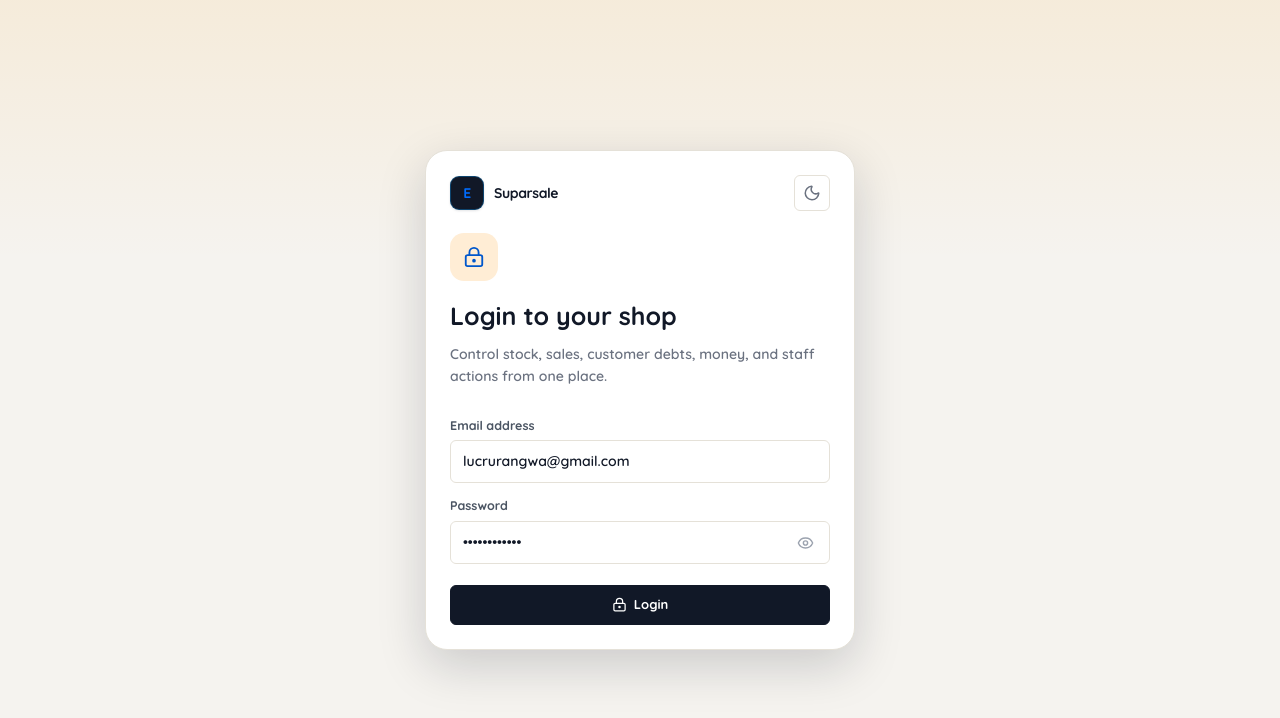
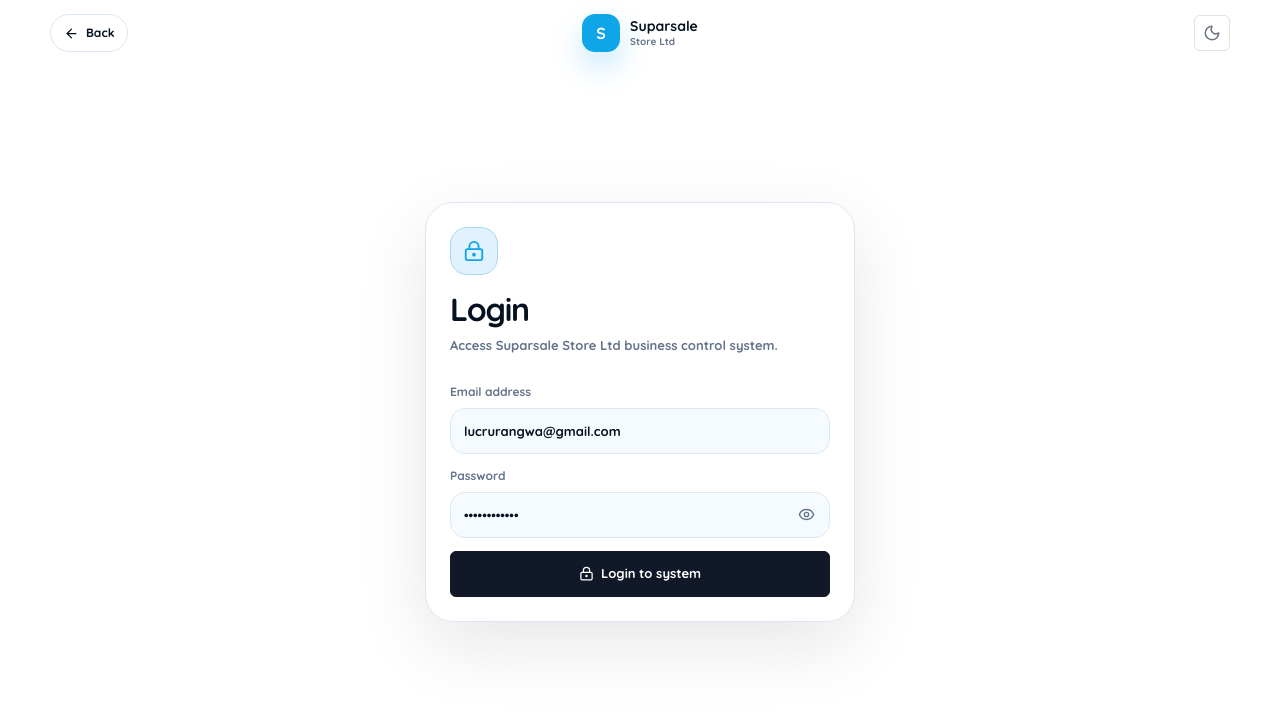
Before and after one commit to rurangwaluc/Suparsale, a Next.js app in the folder apps/web/: page /login in a window 1280 px wide. Shown: the top 718 px of the page. Built offline with nearby package versions, Linux system fonts and the light colour scheme; no server answers.

Commit message:
Simplify Suparsale login page

```diff
--- /dev/null
+++ b/apps/web/src/app/login/page.module.css
@@ -0,0 +1,293 @@
+.page {
+  --sky: #0ea5e9;
+  --sky-dark: #0284c7;
+  --sky-soft: #e0f2fe;
+  --bg: #ffffff;
+  --soft: #f6fbff;
+  --card: #ffffff;
+  --ink: #06121f;
+  --muted: #64748b;
+  --line: #dbe7f2;
+  --red: #dc2626;
+  --red-soft: #fef2f2;
+  --shadow: 0 24px 70px rgba(15, 23, 42, 0.1);
+
+  min-height: 100vh;
+  width: 100%;
+  background: var(--bg);
+  color: var(--ink);
+  overflow-x: hidden;
+}
+
+:global([data-theme="dark"]) .page {
+  --bg: #06111f;
+  --soft: #0b1d31;
+  --card: #102235;
+  --ink: #f8fafc;
+  --muted: #a8b5c7;
+  --line: rgba(148, 163, 184, 0.18);
+  --sky-soft: rgba(14, 165, 233, 0.14);
+  --red-soft: rgba(220, 38, 38, 0.13);
+  --shadow: 0 28px 82px rgba(0, 0, 0, 0.32);
+}
+
+.header {
+  width: min(100% - 32px, 1180px);
+  min-height: 66px;
+  margin-inline: auto;
+  display: grid;
+  grid-template-columns: 1fr auto 1fr;
+  gap: 12px;
+  align-items: center;
+}
+
+.backLink {
+  justify-self: start;
+  min-height: 38px;
+  display: inline-flex;
+  align-items: center;
+  gap: 7px;
+  border: 1px solid var(--line);
+  border-radius: 999px;
+  background: var(--card);
+  color: var(--ink);
+  padding: 0 13px;
+  text-decoration: none;
+  font-size: 12px;
+  font-weight: 950;
+}
+
+.brand {
+  min-width: 0;
+  display: inline-flex;
+  align-items: center;
+  gap: 10px;
+  color: var(--ink);
+  text-decoration: none;
+}
+
+.brandMark {
+  width: 38px;
+  height: 38px;
+  flex: 0 0 auto;
+  display: grid;
+  place-items: center;
+  border-radius: 13px;
+  background: var(--sky);
+  color: #fff;
+  font-size: 16px;
+  font-weight: 950;
+  box-shadow: 0 14px 30px rgba(14, 165, 233, 0.24);
+}
+
+.brand strong,
+.brand small {
+  display: block;
+  line-height: 1.05;
+}
+
+.brand strong {
+  color: var(--ink);
+  font-size: 14px;
+  font-weight: 950;
+}
+
+.brand small {
+  margin-top: 3px;
+  color: var(--muted);
+  font-size: 10px;
+  font-weight: 850;
+}
+
+.header > :last-child {
+  justify-self: end;
+}
+
+.loginWrap {
+  width: min(100% - 32px, 1180px);
+  min-height: calc(100vh - 84px);
+  margin-inline: auto;
+  display: grid;
+  place-items: center;
+  padding: 18px 0 42px;
+}
+
+.loginCard {
+  width: min(100%, 430px);
+  border: 1px solid var(--line);
+  border-radius: 28px;
+  background: var(--card);
+  box-shadow: var(--shadow);
+  overflow: hidden;
+}
+
+.cardHeader {
+  padding: 24px 24px 12px;
+}
+
+.iconBox {
+  width: 48px;
+  height: 48px;
+  display: grid;
+  place-items: center;
+  border-radius: 17px;
+  background: var(--sky-soft);
+  color: var(--sky);
+  border: 1px solid color-mix(in srgb, var(--sky) 24%, var(--line));
+}
+
+.cardHeader h1 {
+  margin: 18px 0 0;
+  color: var(--ink);
+  font-size: 32px;
+  line-height: 1.05;
+  letter-spacing: -1.2px;
+  font-weight: 950;
+}
+
+.cardHeader p {
+  margin: 8px 0 0;
+  color: var(--muted);
+  font-size: 13px;
+  line-height: 1.55;
+  font-weight: 750;
+}
+
+.form {
+  padding: 16px 24px 24px;
+  display: grid;
+  gap: 13px;
+}
+
+.form :global(.async-button),
+.form :global(button[type="submit"]) {
+  width: 100%;
+  min-height: 46px;
+}
+
+.formGroup {
+  min-width: 0;
+  display: grid;
+  gap: 7px;
+}
+
+.formGroup span {
+  color: var(--muted);
+  font-size: 12px;
+  font-weight: 950;
+}
+
+.formGroup input {
+  width: 100%;
+  min-width: 0;
+  height: 46px;
+  border: 1px solid var(--line);
+  border-radius: 15px;
+  background: var(--soft);
+  color: var(--ink);
+  outline: none;
+  padding: 0 13px;
+  font-size: 13px;
+  font-weight: 800;
+}
+
+.formGroup input:focus {
+  border-color: var(--sky);
+  background: var(--card);
+  box-shadow: 0 0 0 4px rgba(14, 165, 233, 0.13);
+}
+
+.passwordField {
+  position: relative;
+}
+
+.passwordField input {
+  padding-right: 46px;
+}
+
+.passwordToggle {
+  position: absolute;
+  right: 8px;
+  top: 50%;
+  width: 32px;
+  height: 32px;
+  transform: translateY(-50%);
+  display: grid;
+  place-items: center;
+  border: 0;
+  border-radius: 12px;
+  background: transparent;
+  color: var(--muted);
+  cursor: pointer;
+}
+
+.passwordToggle:hover {
+  background: var(--sky-soft);
+  color: var(--sky);
+}
+
+.errorBox {
+  min-width: 0;
+  border: 1px solid rgba(220, 38, 38, 0.24);
+  border-radius: 16px;
+  background: var(--red-soft);
+  color: var(--red);
+  padding: 12px;
+  font-size: 12px;
+  font-weight: 850;
+  line-height: 1.4;
+}
+
+@media (min-width: 520px) {
+  .header,
+  .loginWrap {
+    width: min(100% - 48px, 1180px);
+  }
+}
+
+@media (min-width: 1100px) {
+  .header,
+  .loginWrap {
+    width: min(100% - 80px, 1180px);
+  }
+}
+
+@media (max-width: 380px) {
+  .header,
+  .loginWrap {
+    width: min(100% - 24px, 1180px);
+  }
+
+  .backLink {
+    width: 36px;
+    padding: 0;
+    justify-content: center;
+  }
+
+  .backLink span {
+    display: none;
+  }
+
+  .brandMark {
+    width: 34px;
+    height: 34px;
+  }
+
+  .brand strong {
+    font-size: 12.5px;
+  }
+
+  .loginCard {
+    border-radius: 24px;
+  }
+
+  .cardHeader,
+  .form {
+    padding-left: 18px;
+    padding-right: 18px;
+  }
+
+  .cardHeader h1 {
+    font-size: 29px;
+  }
+}
--- a/apps/web/src/app/login/page.tsx
+++ b/apps/web/src/app/login/page.tsx
@@ -1,11 +1,12 @@
 "use client";
 
-import { Eye, EyeOff, LockKeyhole } from "lucide-react";
+import { ArrowLeft, Eye, EyeOff, LockKeyhole } from "lucide-react";
 import { FormEvent, useState } from "react";
 import { loginUser, saveToken } from "@/lib/auth";
 
 import { AsyncButton } from "@/components/ui/AsyncButton";
 import { ThemeToggle } from "@/components/ui/ThemeToggle";
+import styles from "./page.module.css";
 import { useRouter } from "next/navigation";
 
 export default function LoginPage() {
@@ -23,7 +24,7 @@ export default function LoginPage() {
     setLoading(true);
 
     try {
-      const result = await loginUser(email, password);
+      const result = await loginUser(email.trim(), password);
       saveToken(result.token);
       router.replace("/dashboard");
     } catch (err) {
@@ -34,77 +35,81 @@ export default function LoginPage() {
   }
 
   return (
-    <main className="auth-page">
-      <div className="auth-card premium-auth-card">
-        <div className="auth-card-header">
-          <div className="auth-top-row">
-            <a className="brand" href="/">
-              <span className="brand-icon">E</span>
-              <span>Suparsale</span>
+    <main className={styles.page}>
+      <header className={styles.header}>
+        <a className={styles.backLink} href="/">
+          <ArrowLeft size={15} />
+          <span>Back</span>
         </a>
+
+        <a className={styles.brand} href="/">
+          <span className={styles.brandMark}>S</span>
+          <span>
+            <strong>Suparsale</strong>
+            <small>Store Ltd</small>
+          </span>
+        </a>
+
         <ThemeToggle />
-          </div>
+      </header>
 
-          <div className="auth-icon-box">
+      <section className={styles.loginWrap}>
+        <div className={styles.loginCard}>
+          <div className={styles.cardHeader}>
+            <div className={styles.iconBox}>
               <LockKeyhole size={22} />
             </div>
 
-          <h1 className="auth-title">Login to your shop</h1>
-          <p className="auth-subtitle">
-            Control stock, sales, customer debts, money, and staff actions from
-            one place.
-          </p>
+            <h1>Login</h1>
+            <p>Access Suparsale Store Ltd business control system.</p>
           </div>
 
-        <form className="auth-form" onSubmit={handleSubmit}>
-          {error ? <div className="form-error">{error}</div> : null}
+          <form className={styles.form} onSubmit={handleSubmit}>
+            {error ? <div className={styles.errorBox}>{error}</div> : null}
 
-          <div className="form-group">
-            <label className="form-label">Email address</label>
+            <label className={styles.formGroup}>
+              <span>Email address</span>
               <input
-              className="form-input"
                 type="email"
                 value={email}
                 onChange={(event) => setEmail(event.target.value)}
-              placeholder="owner@example.com"
+                placeholder="Enter your email"
+                autoComplete="email"
                 required
               />
-          </div>
+            </label>
 
-          <div className="form-group">
-            <label className="form-label">Password</label>
+            <label className={styles.formGroup}>
+              <span>Password</span>
 
-            <div className="password-field">
+              <div className={styles.passwordField}>
                 <input
-                className="form-input password-input"
                   type={showPassword ? "text" : "password"}
                   value={password}
                   onChange={(event) => setPassword(event.target.value)}
-                placeholder="Enter password"
+                  placeholder="Enter your password"
+                  autoComplete="current-password"
                   required
                 />
 
                 <button
                   type="button"
-                className="password-toggle"
+                  className={styles.passwordToggle}
                   onClick={() => setShowPassword((value) => !value)}
                   aria-label={showPassword ? "Hide password" : "Show password"}
                 >
                   {showPassword ? <EyeOff size={17} /> : <Eye size={17} />}
                 </button>
               </div>
-          </div>
+            </label>
 
-          <AsyncButton
-            loading={loading}
-            type="submit"
-            style={{ width: "100%", marginTop: 8 }}
-          >
+            <AsyncButton loading={loading} type="submit">
               <LockKeyhole size={15} />
-            Login
+              Login to system
             </AsyncButton>
           </form>
         </div>
+      </section>
     </main>
   );
 }
```
Lines whose indentation alone changed are shown as unchanged.
